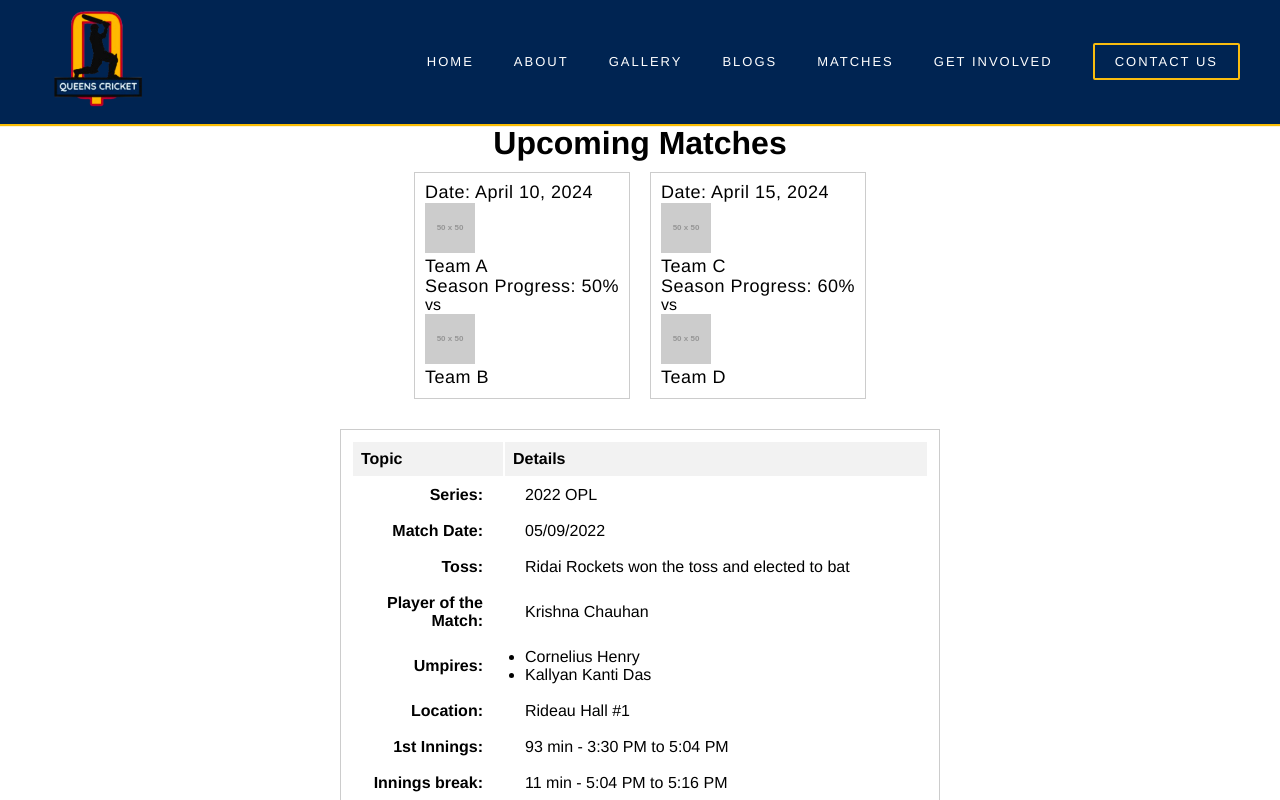
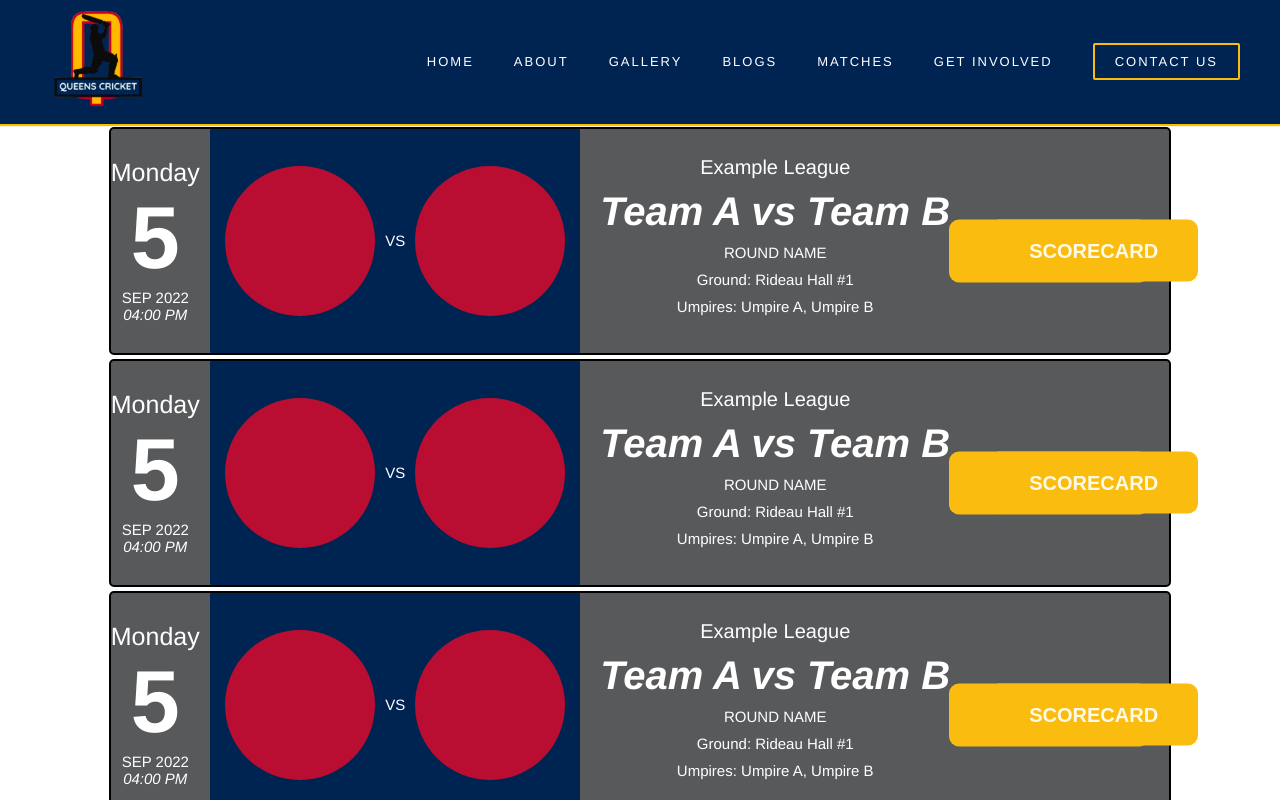
Before and after one commit to Tanksis/qweb_cricket, a React (Vite) app: page /matches in a window 1280 px wide. Shown: the top 800 px of the page. Built offline with nearby package versions, Linux system fonts and the light colour scheme.

Commit message:
made the match schedule for matches page

```diff
--- a/src/pages/Matches/Matches.css
+++ b/src/pages/Matches/Matches.css
@@ -1,50 +1,149 @@
-.matches-page {
+/* Add your CSS styles here */
+* {
+  color: white;
+}
+.big-box-container {
   display: flex;
   flex-direction: column;
   align-items: center;
 }
 
-.matches {
+.big-box {
   display: flex;
-  flex-wrap: wrap;
-  justify-content: center;
+  flex-direction: column;
+  border: 2px solid #000000;
+  border-radius: 5px;
+  margin: 2px;
+  width: 83%;
+  height: 80%;
+  background-color: #58595b;
+}
+.match-schedule-container {
+  display: flex;
+  justify-content: center; /* Center items horizontally */
+  align-items: center;
 }
 
-.match-container {
-  border: 1px solid #ccc;
-  margin: 10px;
-  padding: 10px;
+.match-schedule-box {
+  display: flex;
+  flex-direction: column;
+  align-items: center;
+  margin-right: 1%;
+}
+.team-logos-box {
+  border-radius: 1px;
+  border: #000000;
+  background-color: #002452;
+  display: flex;
+  justify-content: center;
+  align-items: center;
+  height: 100%;
 }
 
-.match-details-box {
-  border: 1px solid #ccc;
-  padding: 10px;
-  margin-top: 20px;
-  width: 600px; /* Adjust the width as needed */
+.team-logos {
+  display: flex;
+  justify-content: flex-start;
+  align-items: center;
+  width: 100%;
+  margin: 10%;
+  margin-left: 15px; /* Adjust the margin */
+  margin-right: 15px; /* Adjust the margin */
 }
 
-.match-details {
-  width: 100%;
+.team-logo {
+  width: 150px;
+  height: 150px;
+  border-radius: 50%;
+  background-color: #b90e31;
 }
 
-.match-details th {
-  background-color: #f2f2f2;
-  padding: 8px;
-  text-align: left;
+.team-logos div:nth-child(2) {
+  font-size: 15px;
+  margin: 0 10px;
 }
 
-.match-details td {
-  padding: 8px;
-  text-align: left;
+.match-info {
+  padding: 20px;
+  text-align: center;
 }
 
-.match-details td:first-child {
-  font-weight: bold;
-  text-align: right;
-  padding-right: 20px;
-  width: 150px; /* Adjust the width as needed */
+.match-info-line {
+  margin-bottom: 10px;
 }
 
-.match-details td:last-child {
-  padding-left: 20px; /* Adjust the padding as needed */
+.league-info {
+  font-size: 20px;
 }
+
+.teams-info {
+  font-style: italic;
+  font-weight: bolder;
+  font-size: 40px;
+}
+
+.round-info {
+  text-transform: uppercase;
+  font-size: 15px;
+}
+
+.ground-info {
+  font-size: 15px;
+}
+
+.umpires-info {
+  font-size: 15px;
+}
+
+.match-info-box {
+  display: flex;
+  align-items: center; /* Center items vertically */
+  border: 2px transparent;
+  border-radius: 5px;
+  height: 80%;
+  width: 800px;
+  position: relative; /* Add position relative */
+}
+
+.match-info-buttons {
+  position: absolute; /* Position the buttons absolutely */
+  right: 20px; /* Align to the right */
+  top: 50%; /* Center vertically */
+  transform: translateY(-50%); /* Adjust for vertical centering */
+}
+
+.scorecard-button {
+  padding: 20px 40px;
+  font-size: 20px;
+  background-color: #fabd0f;
+  border: none;
+  border-radius: 10px;
+  cursor: pointer;
+  width: 200px;
+}
+
+.match-line.day-of-week {
+  font-size: 25px;
+  text-align: center;
+}
+
+.match-line.date {
+  font-size: 550%;
+  font-weight: bold;
+  text-align: center;
+}
+
+.match-line.month {
+  font-size: 15px;
+  text-transform: uppercase;
+  text-align: center;
+}
+
+.match-line.time {
+  font-size: 15px;
+  font-style: italic;
+  text-align: center;
+}
+
+.team-logos .vs-text {
+  font-size: 24px;
+}
--- a/src/pages/Matches/Matches.jsx
+++ b/src/pages/Matches/Matches.jsx
@@ -1,121 +1,347 @@
-import React from "react";
+import React, { useState } from "react";
+import { Link } from "react-router-dom";
 import "./Matches.css"; // Assuming you have a Matches.css file for styling
 
-const teams = [
-  {
-    id: 1,
-    name: "Team A",
-    photo: "https://via.placeholder.com/50",
-    seasonProgress: "50%",
-    opponent: "Team B",
-    date: "April 10, 2024",
-  },
-  {
-    id: 2,
-    name: "Team C",
-    photo: "https://via.placeholder.com/50",
-    seasonProgress: "60%",
-    opponent: "Team D",
-    date: "April 15, 2024",
-  },
-  // Add more teams as needed
-];
+const MatchInfo = ({
+  dayOfWeek,
+  dayOfMonth,
+  month,
+  year,
+  time,
+  Team,
+  matchData,
+}) => {
+  const [showScorecard, setShowScorecard] = useState(false);
 
-const MatchBox = ({ team }) => {
+  const scorecardData = [
+    {
+      player: "Ayoub Ahmadzai",
+      dismissal: "c Fahad S b Raunak P",
+      runs: 14,
+      balls: 19,
+      fours: 1,
+      sixes: 0,
+      strikeRate: 73.68,
+    },
+    {
+      player: "Debargha Lodh",
+      dismissal: "lbw b Vikas V",
+      runs: 0,
+      balls: 2,
+      fours: 0,
+      sixes: 0,
+      strikeRate: 0.0,
+    },
+    {
+      player: "Thiruvarangan Sivanathan",
+      dismissal: "St Jasleen Singh S b Fahad S",
+      runs: 14,
+      balls: 28,
+      fours: 0,
+      sixes: 0,
+      strikeRate: 50.0,
+    },
+    {
+      player: "Krishna Chauhan",
+      dismissal: "St Jasleen Singh S b Deepankar R",
+      runs: 34,
+      balls: 25,
+      fours: 2,
+      sixes: 2,
+      strikeRate: 136.0,
+    },
+    {
+      player: "Richie Kapoor*",
+      dismissal: "c Vikas V b Deepankar R",
+      runs: 4,
+      balls: 8,
+      fours: 0,
+      sixes: 0,
+      strikeRate: 50.0,
+    },
+    {
+      player: "Jesin George",
+      dismissal: "c&b Vikas V",
+      runs: 11,
+      balls: 18,
+      fours: 0,
+      sixes: 0,
+      strikeRate: 61.11,
+    },
+    {
+      player: "Justin Pariat",
+      dismissal: "b Raunak P",
+      runs: 19,
+      balls: 13,
+      fours: 1,
+      sixes: 1,
+      strikeRate: 146.15,
+    },
+    {
+      player: "Vinoth Kuberan",
+      dismissal: "not out",
+      runs: 8,
+      balls: 6,
+      fours: 1,
+      sixes: 0,
+      strikeRate: 133.33,
+    },
+    {
+      player: "Ravi Prakash Duvva",
+      dismissal: "not out",
+      runs: 3,
+      balls: 2,
+      fours: 0,
+      sixes: 0,
+      strikeRate: 150.0,
+    },
+  ];
+  const openScorecard = () => {
+    const scorecardWindow = window.open("", "_blank");
+    if (scorecardWindow) {
+      scorecardWindow.document.write(`
+        <html>
+          <head>
+            <title>Scorecard</title>
+            <style>
+              table {
+                border-collapse: collapse;
+                width: 100%;
+              }
+              th, td {
+                border: 1px solid black;
+                padding: 8px;
+                text-align: center;
+              }
+            </style>
+          </head>
+          <body>
+            <h1>Ridai Rockets Innings Scorecard</h1>
+            <table>
+              <thead>
+                <tr>
+                  <th>Player</th>
+                  <th>Dismissal</th>
+                  <th>Runs</th>
+                  <th>Balls</th>
+                  <th>4s</th>
+                  <th>6s</th>
+                  <th>SR</th>
+                </tr>
+              </thead>
+              <tbody>
+                ${scorecardData
+                  .map(
+                    (playerData) => `
+                    <tr>
+                      <td>${playerData.player}</td>
+                      <td>${playerData.dismissal}</td>
+                      <td>${playerData.runs}</td>
+                      <td>${playerData.balls}</td>
+                      <td>${playerData.fours}</td>
+                      <td>${playerData.sixes}</td>
+                      <td>${playerData.strikeRate}</td>
+                    </tr>
+                  `
+                  )
+                  .join("")}
+              </tbody>
+            </table>
+          </body>
+        </html>
+      `);
+    }
+  };
+
   return (
-    <div className="match-box" key={team.id}>
-      <p>Date: {team.date}</p>
-      <div className="team">
-        <img src={team.photo} alt={team.name} />
-        <p>{team.name}</p>
-        <p>Season Progress: {team.seasonProgress}</p>
+    <div className="match-schedule-container">
+      <div className="match-schedule-box">
+        <div className="match-schedule">
+          <div className="match-details">
+            <div className="match-line day-of-week">{dayOfWeek}</div>
+            <div className="match-line date">{dayOfMonth}</div>
+            <div className="match-line month">
+              {month.slice(0, 3)} {year}
+            </div>
+            <div className="match-line time">{time}</div>
+          </div>
+        </div>
       </div>
-      <div className="versus">vs</div>
-      <div className="team">
-        <img src={team.photo} alt={team.name} />
-        <p>{team.opponent}</p>
-        {/* Add opponent details if needed */}
+      <div className="team-logos-box">
+        <div className="team-logos">
+          <div
+            className="team-logo"
+            style={{ backgroundImage: `url(${Team.teamALogo})` }}
+          ></div>
+          <div className="vs-text">VS</div>
+          <div
+            className="team-logo"
+            style={{ backgroundImage: `url(${Team.teamBLogo})` }}
+          ></div>
+        </div>
+      </div>
+      <div className="match-info-box">
+        <div className="match-info">
+          <div className="match-info-line league-info">{matchData.league}</div>
+          <div className="match-info-line teams-info">
+            {matchData.teams[0]} vs {matchData.teams[1]}
+          </div>
+          <div className="match-info-line round-info">{matchData.round}</div>
+          <div className="match-info-line ground-info">
+            Ground: {matchData.ground}
+          </div>
+          <div className="match-info-line umpires-info">
+            Umpires: {matchData.umpires.join(", ")}
+          </div>
+          <div className="match-info-buttons">
+            <button
+              className="scorecard-button"
+              onClick={() => setShowScorecard(!showScorecard)}
+            >
+              <Link to="/scorecard" className="scorecard-button">
+                Scorecard
+              </Link>
+            </button>
+          </div>
+        </div>
+      </div>
+      {showScorecard && (
+        <table className="scorecard-table">
+          <thead>
+            <tr>
+              <th>Player</th>
+              <th>Dismissal</th>
+              <th>Runs</th>
+              <th>Balls</th>
+              <th>4s</th>
+              <th>6s</th>
+              <th>SR</th>
+            </tr>
+          </thead>
+          <tbody>
+            {scorecardData.map((playerData, index) => (
+              <tr key={index}>
+                <td>{playerData.player}</td>
+                <td>{playerData.dismissal}</td>
+                <td>{playerData.runs}</td>
+                <td>{playerData.balls}</td>
+                <td>{playerData.fours}</td>
+                <td>{playerData.sixes}</td>
+                <td>{playerData.strikeRate}</td>
+              </tr>
+            ))}
+          </tbody>
+        </table>
+      )}
+    </div>
+  );
+};
+
+const MatchSchedule = () => {
+  const matchDate = new Date("2022-09-05T16:00:00"); // Example date and time
+  const days = [
+    "Sunday",
+    "Monday",
+    "Tuesday",
+    "Wednesday",
+    "Thursday",
+    "Friday",
+    "Saturday",
+  ];
+  const months = [
+    "January",
+    "February",
+    "March",
+    "April",
+    "May",
+    "June",
+    "July",
+    "August",
+    "September",
+    "October",
+    "November",
+    "December",
+  ];
+
+  const dayOfWeek = days[matchDate.getDay()];
+  const dayOfMonth = matchDate.getDate();
+  const month = months[matchDate.getMonth()];
+  const year = matchDate.getFullYear();
+  const time = matchDate.toLocaleTimeString([], {
+    hour: "2-digit",
+    minute: "2-digit",
+  });
+
+  const Team = {
+    teamALogo: "Team A Logo URL",
+    teamBLogo: "Team B Logo URL",
+  };
+  const matchData = {
+    league: "Example League",
+    teams: ["Team A", "Team B"],
+    round: "Round Name",
+    ground: "Rideau Hall #1",
+    umpires: ["Umpire A", "Umpire B"],
+  };
+  return (
+    <div className="big-box-container">
+      <div className="big-box">
+        <MatchInfo
+          dayOfWeek={dayOfWeek}
+          dayOfMonth={dayOfMonth}
+          month={month}
+          year={year}
+          time={time}
+          Team={Team}
+          matchData={matchData}
+        />
+      </div>
+      <div className="big-box">
+        <MatchInfo
+          dayOfWeek={dayOfWeek}
+          dayOfMonth={dayOfMonth}
+          month={month}
+          year={year}
+          time={time}
+          Team={Team}
+          matchData={matchData}
+        />
+      </div>
+      <div className="big-box">
+        <MatchInfo
+          dayOfWeek={dayOfWeek}
+          dayOfMonth={dayOfMonth}
+          month={month}
+          year={year}
+          time={time}
+          Team={Team}
+          matchData={matchData}
+        />
+      </div>
+      <div className="big-box">
+        <MatchInfo
+          dayOfWeek={dayOfWeek}
+          dayOfMonth={dayOfMonth}
+          month={month}
+          year={year}
+          time={time}
+          Team={Team}
+          matchData={matchData}
+        />
+      </div>
+      <div className="big-box">
+        <MatchInfo
+          dayOfWeek={dayOfWeek}
+          dayOfMonth={dayOfMonth}
+          month={month}
+          year={year}
+          time={time}
+          Team={Team}
+          matchData={matchData}
+        />
       </div>
     </div>
   );
 };
 
-const MatchesPage = () => {
-  return (
-    <div className="matches-page">
-      <h1>Upcoming Matches</h1>
-      <div className="matches">
-        {teams.map((team) => (
-          <div className="match-container">
-            <MatchBox team={team} />
-          </div>
-        ))}
-      </div>
-      <div className="match-details-box">
-        <table className="match-details">
-          <thead>
-            <tr>
-              <th>Topic</th>
-              <th>Details</th>
-            </tr>
-          </thead>
-          <tbody>
-            <tr>
-              <td>Series:</td>
-              <td>2022 OPL</td>
-            </tr>
-            <tr>
-              <td>Match Date:</td>
-              <td>05/09/2022</td>
-            </tr>
-            <tr>
-              <td>Toss:</td>
-              <td>Ridai Rockets won the toss and elected to bat</td>
-            </tr>
-            <tr>
-              <td>Player of the Match:</td>
-              <td>Krishna Chauhan</td>
-            </tr>
-            <tr>
-              <td>Umpires:</td>
-              <td>
-                <ul>
-                  <li>Cornelius Henry</li>
-                  <li>Kallyan Kanti Das</li>
-                </ul>
-              </td>
-            </tr>
-            <tr>
-              <td>Location:</td>
-              <td>Rideau Hall #1</td>
-            </tr>
-            <tr>
-              <td>1st Innings:</td>
-              <td>93 min - 3:30 PM to 5:04 PM</td>
-            </tr>
-            <tr>
-              <td>Innings break:</td>
-              <td>11 min - 5:04 PM to 5:16 PM</td>
-            </tr>
-            <tr>
-              <td>2nd Innings:</td>
-              <td>90 min - 5:16 PM to 6:46 PM</td>
-            </tr>
-            <tr>
-              <td>Last Updated:</td>
-              <td>TAS Tuskers Scorer (05/09/2022 18:46:00)</td>
-            </tr>
-            <tr>
-              <td>Match Documents:</td>
-              <td>
-                <a href="#">View Documents</a>
-              </td>
-            </tr>
-          </tbody>
-        </table>
-      </div>
-    </div>
-  );
-};
-
-export default MatchesPage;
+export default MatchSchedule;
```
Also changed, not shown: src/pages/Matches/Scorecard.jsx (added, +21 -0 lines).
